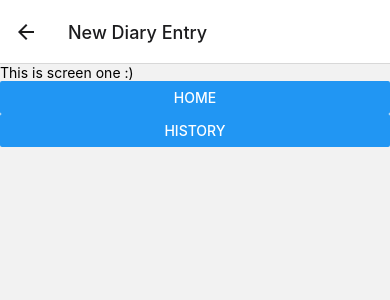
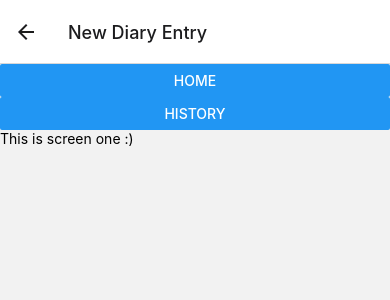
Before and after one commit to pawandeepkk/K1916065_DiaryApp, a React Native app: screen /NewDiaryEntry in a window 390 px wide. Shown: the top 300 px of the page. Built offline with nearby package versions, Linux system fonts and the light colour scheme.

Commit message:
Added NavButton component

```diff
--- a/App.js
+++ b/App.js
@@ -1,7 +1,7 @@
 import React from 'react';
 import { NavigationContainer } from '@react-navigation/native';
 import { createNativeStackNavigator } from '@react-navigation/native-stack';
-import IndexScreen from './src/screens/IndexScreen';
+import Index from './src/screens/Index';
 import NewDiaryEntry from './src/screens/NewDiaryEntry';
 import History from './src/screens/History';
 
@@ -13,7 +13,7 @@ import History from './src/screens/History';
        <Stack.Navigator initialRouteName ="Index">
          <Stack.Screen
            name="Index"
-           component={IndexScreen}
+           component={Index}
            options={{ title: "Reading Diary" }}
          />
          <Stack.Screen
--- /dev/null
+++ b/src/components/NavButton.js
@@ -0,0 +1,15 @@
+import React from "react";
+import {Button, StyleSheet} from 'react-native';
+
+const NavButtons = ({screenName, screenNav, navigation}) => {
+    return <Button
+    title={screenName}
+    onPress={() => navigation.navigate(screenNav)}
+    />
+};
+
+const styles = StyleSheet.create({
+
+});
+
+export default NavButtons;
--- a/src/screens/History.js
+++ b/src/screens/History.js
@@ -1,16 +1,13 @@
 import React from 'react';
- import { View, Text, Button } from 'react-native';
+import { View, Text } from 'react-native';
+import NavButton from '../components/NavButton';
 
  const History = ({navigation}) => {
    return (
      <View>
+         <NavButton screenName="Home" screenNav="Index" navigation={navigation} />
+         <NavButton screenName="New Diary Entry" screenNav="NewDiaryEntry" navigation={navigation} />
          <Text> These are all the books you have read so far! </Text>
-         <Button title="Home"
-           onPress={() => navigation.navigate('Index')}
-         />
-         <Button title="New Diary Entry"
-           onPress={() => navigation.navigate('NewDiaryEntry')}
-         />
      </View>
    );
  };
--- a/src/screens/IndexScreen.js
+++ b/src/screens/Index.js
@@ -1,18 +1,14 @@
 import React from 'react';
-import { View, Text, Button, ScrollView } from 'react-native';
+import { View, Text, ScrollView } from 'react-native';
 import ListItem from '../components/ListItem';
+import NavButton from '../components/NavButton';
 
  const IndexScreen = ({navigation}) => {
    return (
      <View>
-         <Button
-             title="New Diary Entry"
-             onPress={() => navigation.navigate('NewDiaryEntry')}
-         />
-         <Button
-             title="History"
-             onPress={() => navigation.navigate('History')}
-         />
+         <NavButton screenName="New Diary Entry" screenNav="NewDiaryEntry" navigation={navigation} />
+         <NavButton screenName="History" screenNav="History" navigation={navigation} />
+
          <ScrollView horizontal={false}>
              <Text>This is the home screen</Text>
              <ListItem caption = "This is a picture of a girl reading" image = {require('../../assets/girl-reading.jpg')} />
--- a/src/screens/NewDiaryEntry.js
+++ b/src/screens/NewDiaryEntry.js
@@ -1,18 +1,13 @@
 import React from 'react';
- import { View, Text, Button } from 'react-native';
+import { View, Text} from 'react-native';
+import NavButton from '../components/NavButton';
 
  const NewDiaryEntry = ({navigation}) => {
    return (
      <View>
+        <NavButton screenName="Home" screenNav="Index" navigation={navigation} />
+         <NavButton screenName="History" screenNav="History" navigation={navigation} />
          <Text>This is screen one :)</Text>
-         <Button
-             title = "Home"
-             onPress = {() => navigation.navigate('Index')}
-         />
-         <Button
-             title = "History"
-             onPress = {() => navigation.navigate('History')}
-         />
      </View>
    );
  }
```
